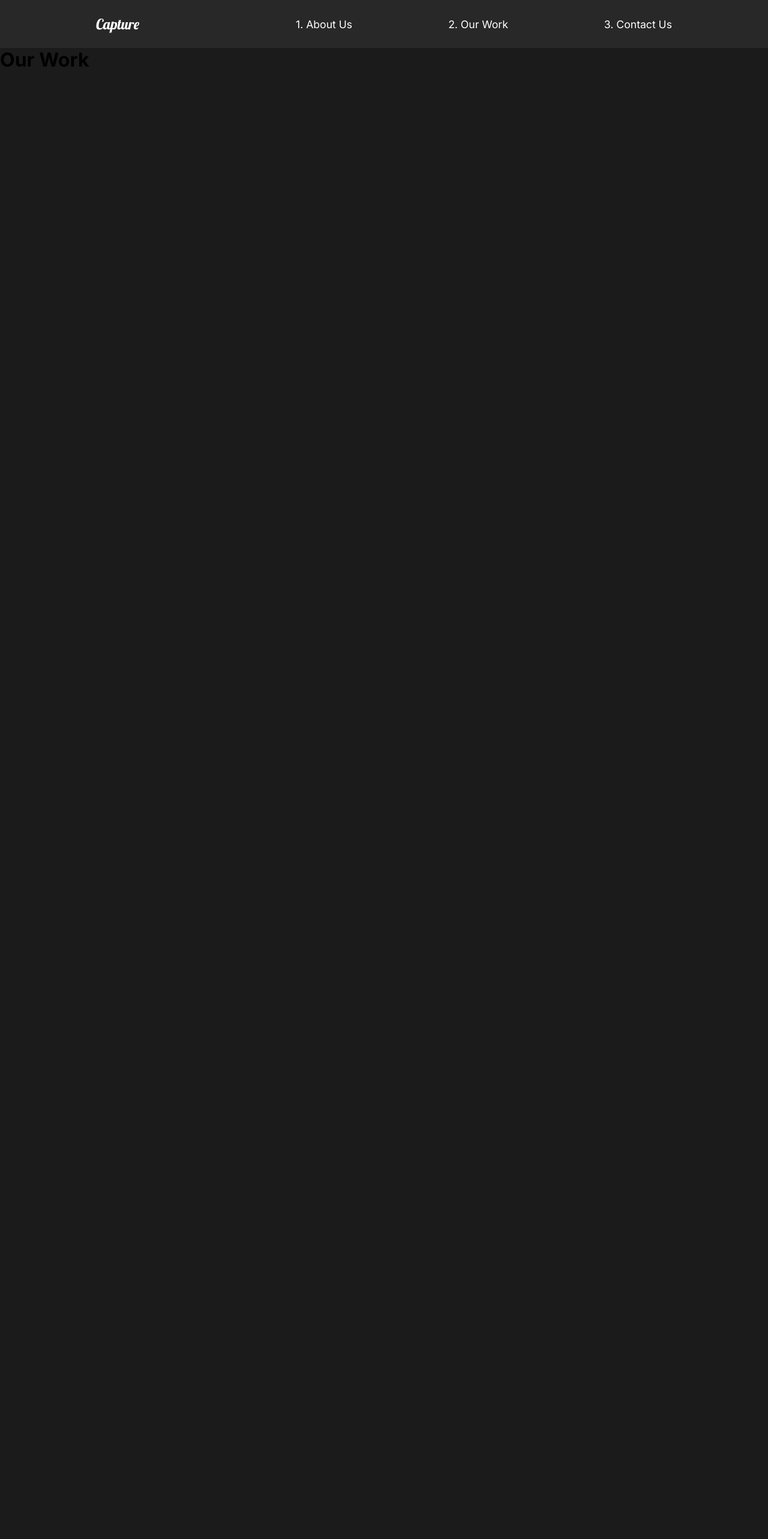
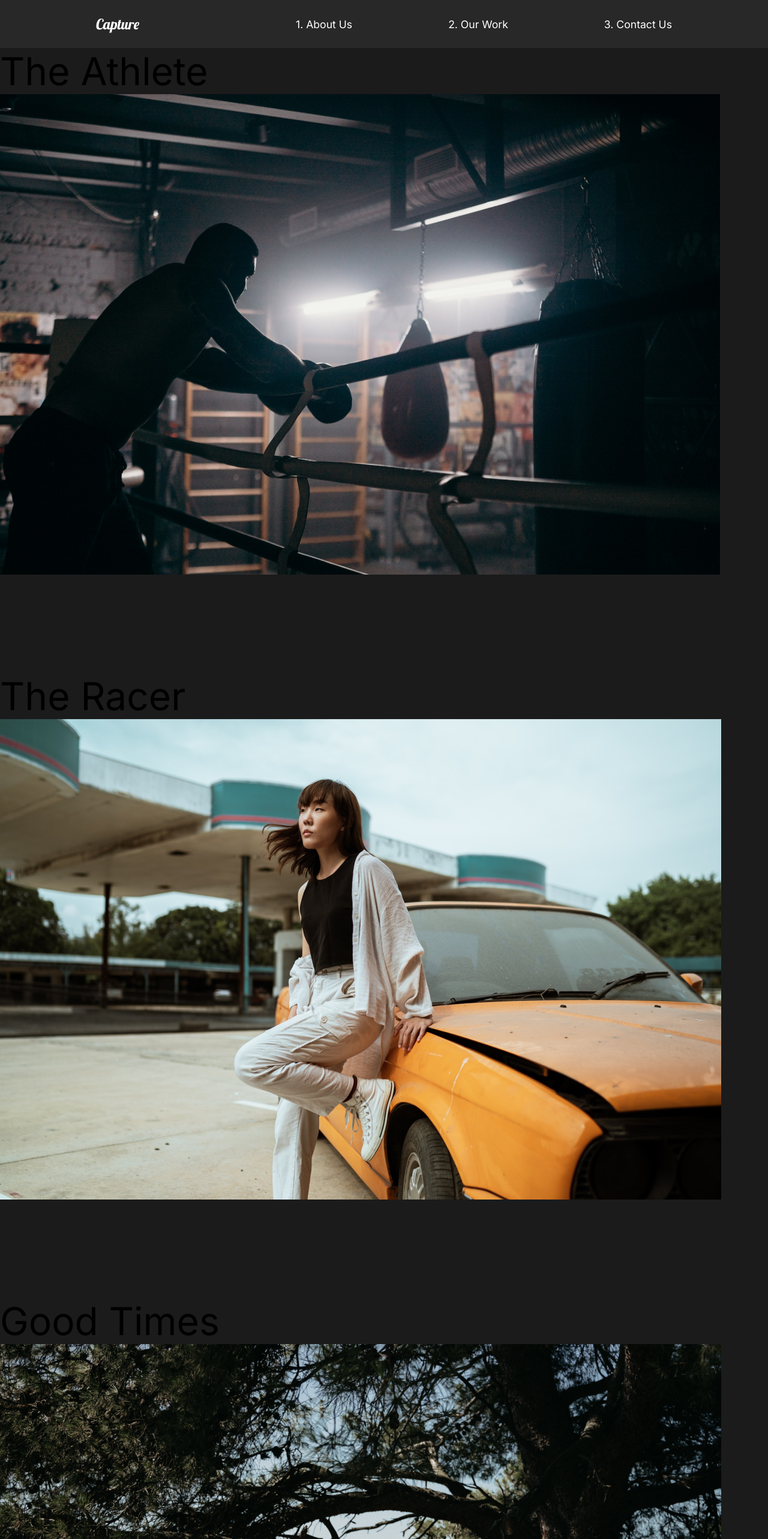
Before and after one commit to htehrani98/capture, a React (Create React App) app: page /work in a window 1280 px wide. Shown: the top 2566 px of the page at 60% size. Before the commit the page ends 800 px from the top, so only its background shows below. Built offline with nearby package versions, Linux system fonts and the light colour scheme.

Commit message:
10. Problem

```diff
--- a/src/pages/OurWork.js
+++ b/src/pages/OurWork.js
@@ -1,11 +1,44 @@
 import React from "react";
+import styled from "styled-components";
+import { Link } from "react-router-dom";
+//Image
+import athlete from "../img/athlete-small.png";
+import theracer from "../img/theracer-small.png";
+import goodtimes from "../img/goodtimes-small.png";
 
 const OurWork = () => {
   return (
-    <div>
-      <h1>Our Work</h1>
-    </div>
+    <Work>
+      <Movie>
+        <h2>The Athlete</h2>
+        <div className="line"></div>
+        <Link>
+          <img src={athlete} alt="Athlete" />
+        </Link>
+      </Movie>
+      <Movie>
+        <h2>The Racer</h2>
+        <div className="line"></div>
+        <Link>
+          <img src={theracer} alt="theracer" />
+        </Link>
+      </Movie>
+      <Movie>
+        <h2>Good Times</h2>
+        <div className="line"></div>
+        <Link>
+          <img src={goodtimes} alt="Athlete" />
+        </Link>
+      </Movie>
+    </Work>
   );
 };
 
+const Work = styled.div`
+  min-height: 100vh;
+`;
+const Movie = styled.div`
+  padding-bottom: 10rem;
+`;
+
 export default OurWork;
```
